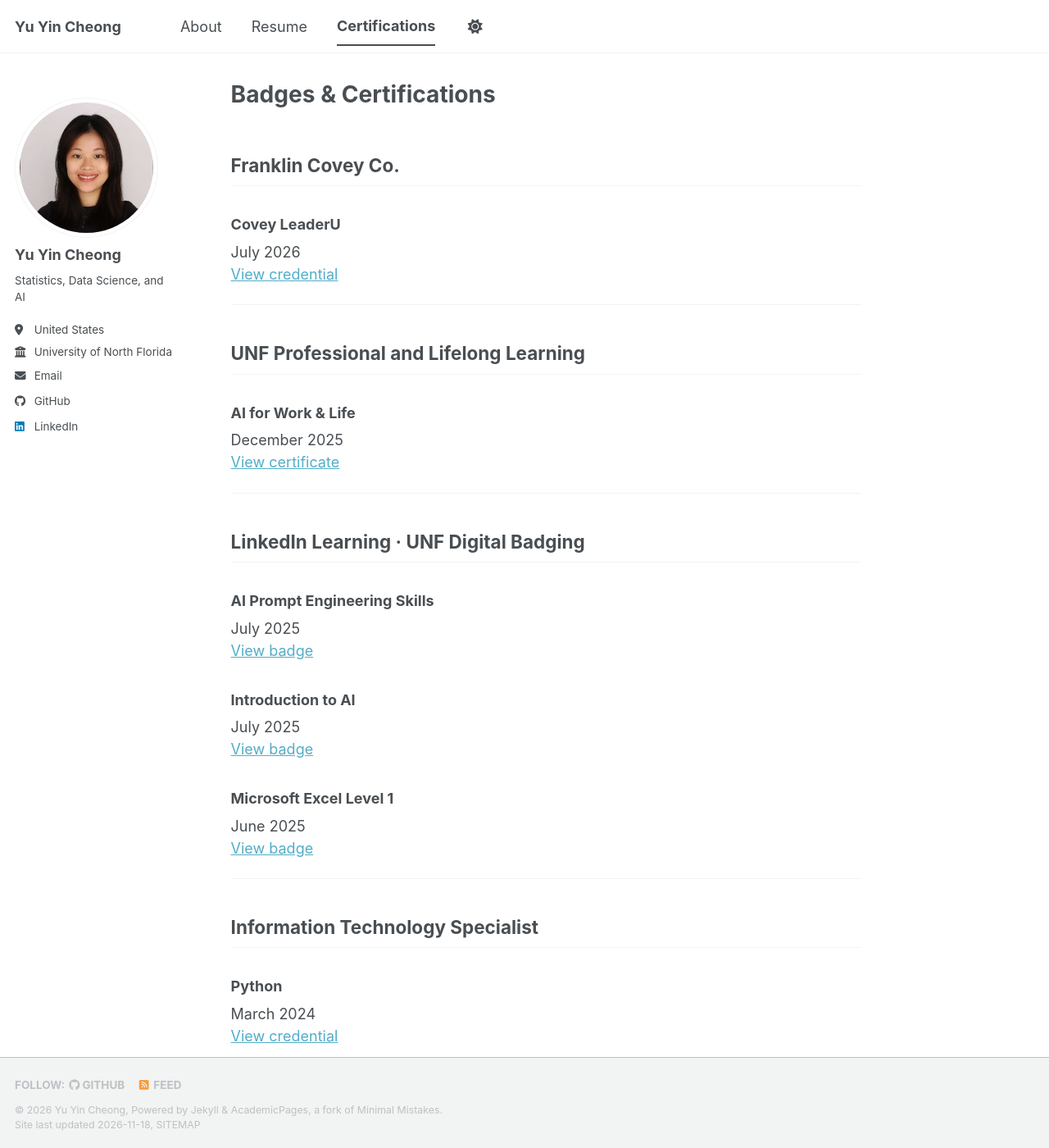
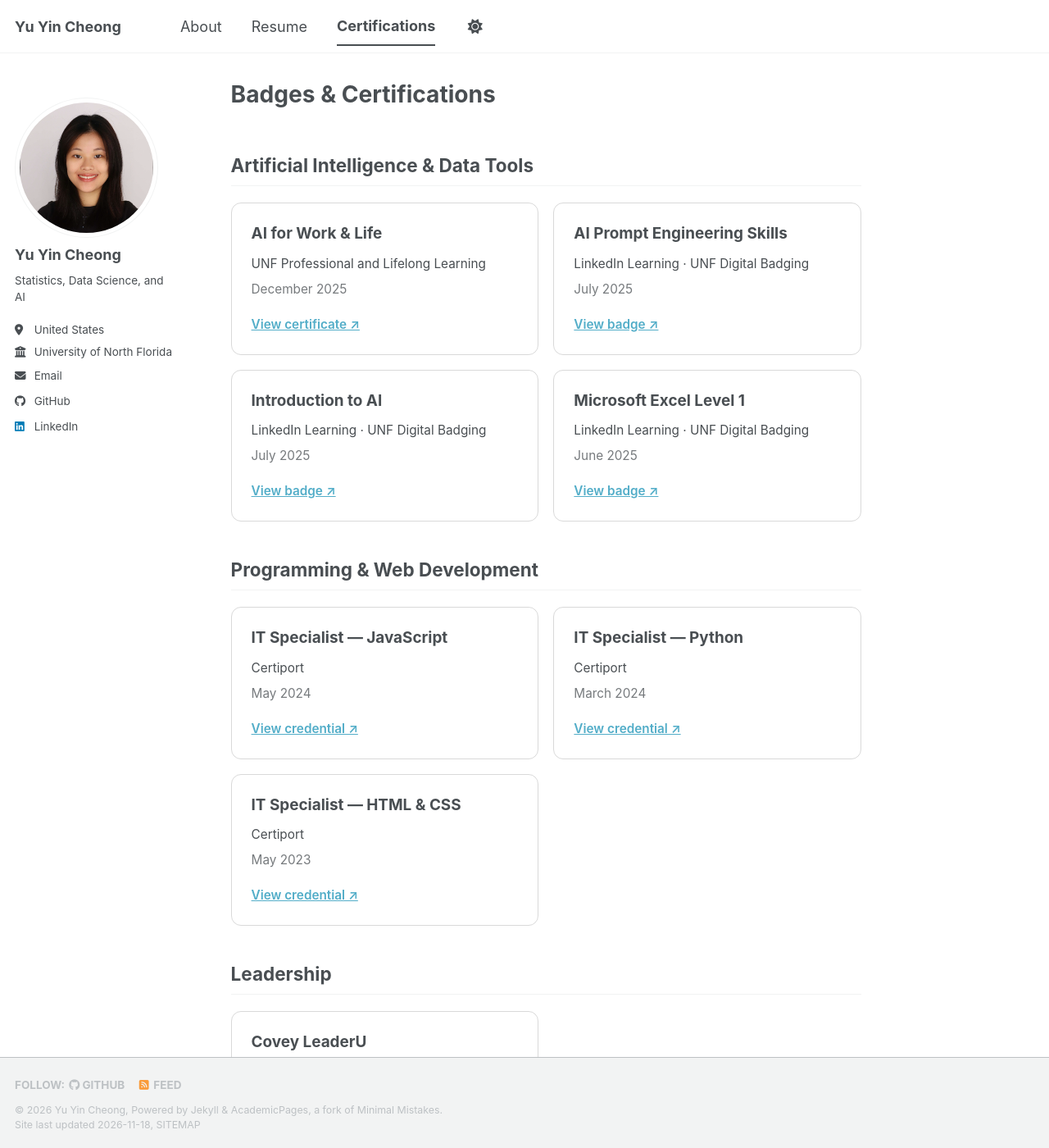
Before and after one commit to YuYinCheong/yuyincheong.github.io, a Jekyll site: the page built from _pages/certifications.md, in a window 1280 px wide and 1400 px high. Shown: the whole window at 82% size. Built offline with Jekyll 4.4.1, drawn with Linux system fonts in a browser that asks for light colours; a script bundle is joined from its source files by our own code; a style sheet for code colours, icons or effects is not loaded; some of the changed text lies outside the part shown.

Commit message:
Update certifications.md by organizing into categorized cards

```diff
--- a/_pages/certifications.md
+++ b/_pages/certifications.md
@@ -5,48 +5,148 @@ permalink: /certifications/
 author_profile: true
 ---
 
-## Franklin Covey Co.
+<style>
+  .credential-grid {
+    display: grid;
+    grid-template-columns: repeat(2, minmax(0, 1fr));
+    gap: 18px;
+    margin: 20px 0 36px;
+  }
 
-### Covey LeaderU
-July 2026
-[View credential](https://badges.parchment.com/public/assertions/EjhovYdGRLi_sem3PlKM1A)
+  .credential-card {
+    display: flex;
+    flex-direction: column;
+    padding: 24px;
+    border: 1px solid rgba(128, 128, 128, 0.3);
+    border-radius: 12px;
+  }
 
----
+  .credential-card h3 {
+    margin: 0 0 12px;
+    font-size: 1.05em;
+    line-height: 1.4;
+  }
 
-## UNF Professional and Lifelong Learning
+  .credential-card p {
+    margin: 0 0 8px;
+    font-size: 0.85em;
+    line-height: 1.5;
+  }
 
-### AI for Work & Life
-December 2025
-[View certificate](https://learn.getcertificate.online/certificates/120397a04e8e4a389601eada84b70871)
+  .credential-card .credential-date {
+    opacity: 0.75;
+    margin-bottom: 20px;
+  }
 
----
+  .credential-card a {
+    margin-top: auto;
+    font-size: 0.85em;
+    font-weight: 600;
+  }
 
-## LinkedIn Learning · UNF Digital Badging
+  @media (max-width: 640px) {
+    .credential-grid {
+      grid-template-columns: 1fr;
+    }
+  }
+</style>
 
-### AI Prompt Engineering Skills
-July 2025
-[View badge](https://badges.parchment.com/public/assertions/ZFhcUplAQqmSdcFXAL5PWw)
+<h2>Artificial Intelligence &amp; Data Tools</h2>
 
-### Introduction to AI
-July 2025
-[View badge](https://badges.parchment.com/public/assertions/GXkXUfqtSPq7JODhZth9OA)
+<div class="credential-grid">
+  <article class="credential-card">
+    <h3>AI for Work &amp; Life</h3>
+    <p>UNF Professional and Lifelong Learning</p>
+    <p class="credential-date">December 2025</p>
+    <a href="https://learn.getcertificate.online/certificates/120397a04e8e4a389601eada84b70871"
+       target="_blank" rel="noopener noreferrer"
+       aria-label="View AI for Work and Life certificate">
+      View certificate ↗
+    </a>
+  </article>
 
-### Microsoft Excel Level 1
-June 2025
-[View badge](https://badges.parchment.com/public/assertions/oKY-AqY6Tma-7u3cHdK8_g)
+  <article class="credential-card">
+    <h3>AI Prompt Engineering Skills</h3>
+    <p>LinkedIn Learning · UNF Digital Badging</p>
+    <p class="credential-date">July 2025</p>
+    <a href="https://badges.parchment.com/public/assertions/ZFhcUplAQqmSdcFXAL5PWw"
+       target="_blank" rel="noopener noreferrer"
+       aria-label="View AI Prompt Engineering Skills badge">
+      View badge ↗
+    </a>
+  </article>
 
----
+  <article class="credential-card">
+    <h3>Introduction to AI</h3>
+    <p>LinkedIn Learning · UNF Digital Badging</p>
+    <p class="credential-date">July 2025</p>
+    <a href="https://badges.parchment.com/public/assertions/GXkXUfqtSPq7JODhZth9OA"
+       target="_blank" rel="noopener noreferrer"
+       aria-label="View Introduction to AI badge">
+      View badge ↗
+    </a>
+  </article>
 
-## Information Technology Specialist
+  <article class="credential-card">
+    <h3>Microsoft Excel Level 1</h3>
+    <p>LinkedIn Learning · UNF Digital Badging</p>
+    <p class="credential-date">June 2025</p>
+    <a href="https://badges.parchment.com/public/assertions/oKY-AqY6Tma-7u3cHdK8_g"
+       target="_blank" rel="noopener noreferrer"
+       aria-label="View Microsoft Excel Level 1 badge">
+      View badge ↗
+    </a>
+  </article>
+</div>
 
-### Python
-March 2024
-[View credential](https://www.credly.com/badges/10e39455-f01c-4ac0-a109-dc7f69225d9d/linked_in_profile)
+<h2>Programming &amp; Web Development</h2>
 
-### JavaScript
-May 2024
-[View credential](https://www.credly.com/badges/28268d1d-7bc9-4fd2-89cb-f0c80bb50884/linked_in_profile)
+<div class="credential-grid">
+  <article class="credential-card">
+    <h3>IT Specialist — JavaScript</h3>
+    <p>Certiport</p>
+    <p class="credential-date">May 2024</p>
+    <a href="https://www.credly.com/badges/28268d1d-7bc9-4fd2-89cb-f0c80bb50884/linked_in_profile"
+       target="_blank" rel="noopener noreferrer"
+       aria-label="View IT Specialist JavaScript credential">
+      View credential ↗
+    </a>
+  </article>
 
-### HTML & CSS
-May 2023
-[View credential](https://www.credly.com/badges/3dd2a6cc-b703-4b2b-a400-0969b41ccd2d/linked_in_profile)
+  <article class="credential-card">
+    <h3>IT Specialist — Python</h3>
+    <p>Certiport</p>
+    <p class="credential-date">March 2024</p>
+    <a href="https://www.credly.com/badges/10e39455-f01c-4ac0-a109-dc7f69225d9d/linked_in_profile"
+       target="_blank" rel="noopener noreferrer"
+       aria-label="View IT Specialist Python credential">
+      View credential ↗
+    </a>
+  </article>
+
+  <article class="credential-card">
+    <h3>IT Specialist — HTML &amp; CSS</h3>
+    <p>Certiport</p>
+    <p class="credential-date">May 2023</p>
+    <a href="https://www.credly.com/badges/3dd2a6cc-b703-4b2b-a400-0969b41ccd2d/linked_in_profile"
+       target="_blank" rel="noopener noreferrer"
+       aria-label="View IT Specialist HTML and CSS credential">
+      View credential ↗
+    </a>
+  </article>
+</div>
+
+<h2>Leadership</h2>
+
+<div class="credential-grid">
+  <article class="credential-card">
+    <h3>Covey LeaderU</h3>
+    <p>Franklin Covey Co.</p>
+    <p class="credential-date">July 2026</p>
+    <a href="https://badges.parchment.com/public/assertions/EjhovYdGRLi_sem3PlKM1A"
+       target="_blank" rel="noopener noreferrer"
+       aria-label="View Covey LeaderU badge">
+      View badge ↗
+    </a>
+  </article>
+</div>
```
